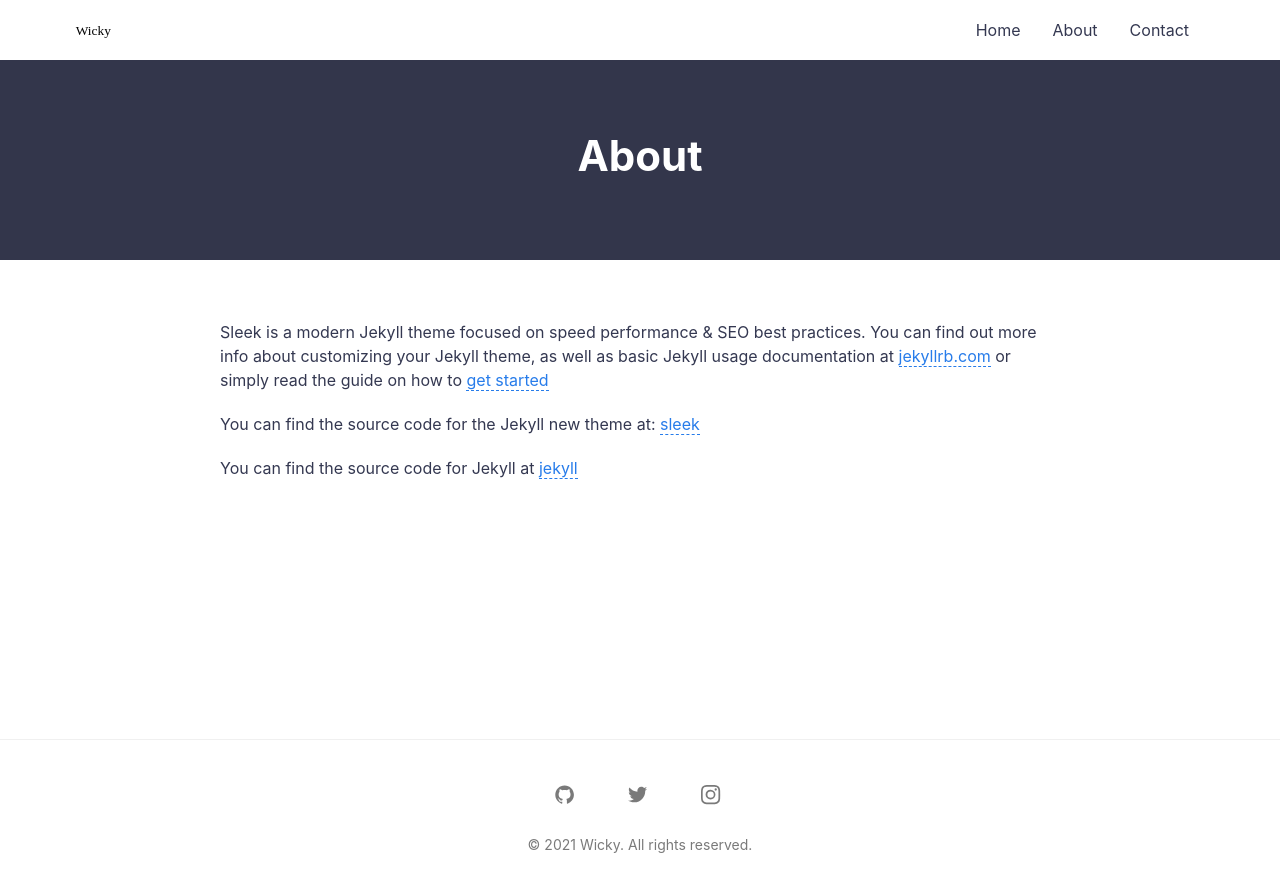
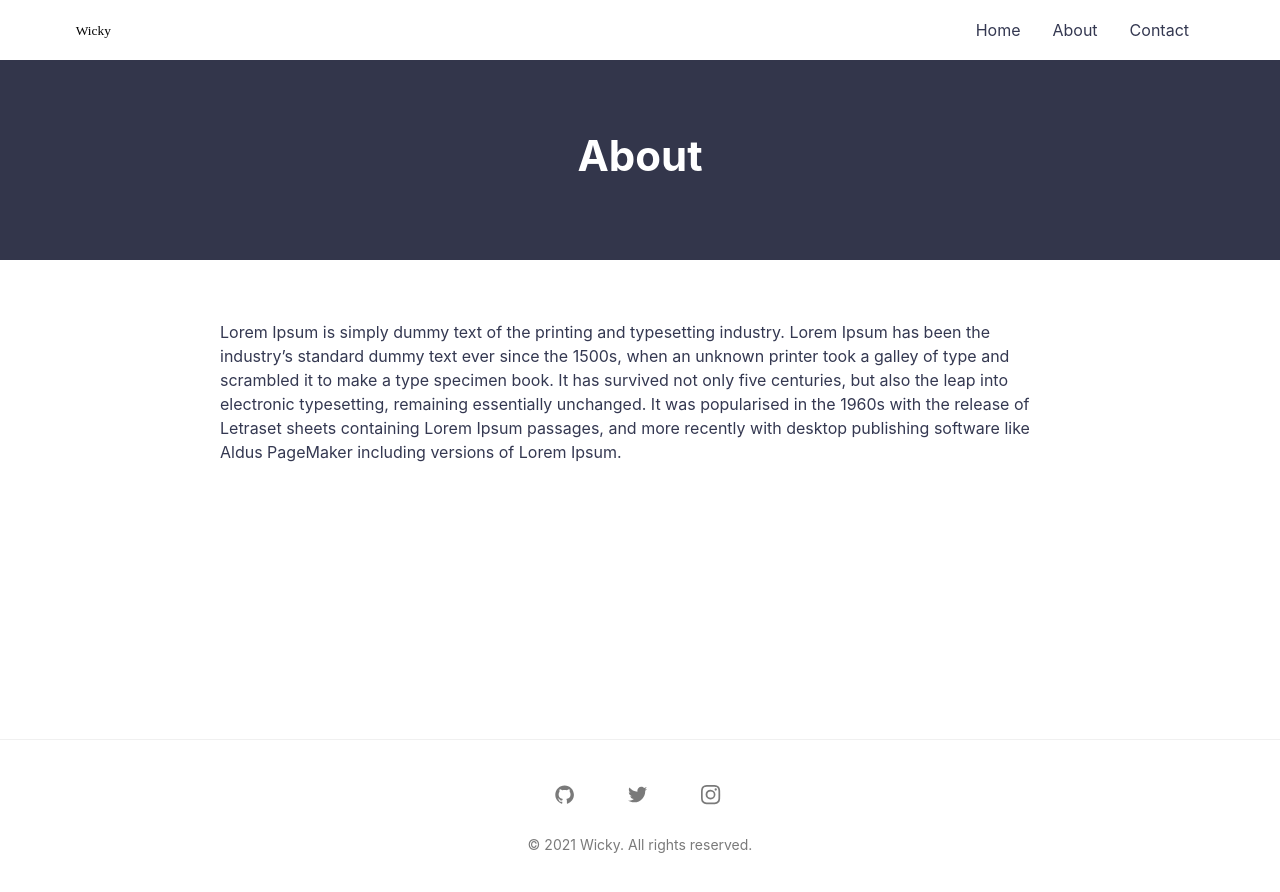
Before and after one commit to wicky-info/wicky-info.github.io, a Jekyll site: the page built from about.md, in a window 1280 px wide. Shown: the top 892 px of the page. Built offline with Jekyll 4.4.1, drawn with Linux system fonts in a browser that asks for light colours.

Commit message:
Edit About

```diff
--- a/about.md
+++ b/about.md
@@ -4,10 +4,4 @@ title: About
 permalink: /about/
 ---
 
-Sleek is a modern Jekyll theme focused on speed performance & SEO best practices. You can find out more info about customizing your Jekyll theme, as well as basic Jekyll usage documentation at [jekyllrb.com](http://jekyllrb.com/) or simply read the guide on how to [get started](/getting-started)
-
-You can find the source code for the Jekyll new theme at:
-[sleek](https://github.com/janczizikow/sleek)
-
-You can find the source code for Jekyll at
-[jekyll](https://github.com/jekyll/jekyll)
+Lorem Ipsum is simply dummy text of the printing and typesetting industry. Lorem Ipsum has been the industry's standard dummy text ever since the 1500s, when an unknown printer took a galley of type and scrambled it to make a type specimen book. It has survived not only five centuries, but also the leap into electronic typesetting, remaining essentially unchanged. It was popularised in the 1960s with the release of Letraset sheets containing Lorem Ipsum passages, and more recently with desktop publishing software like Aldus PageMaker including versions of Lorem Ipsum.
```
